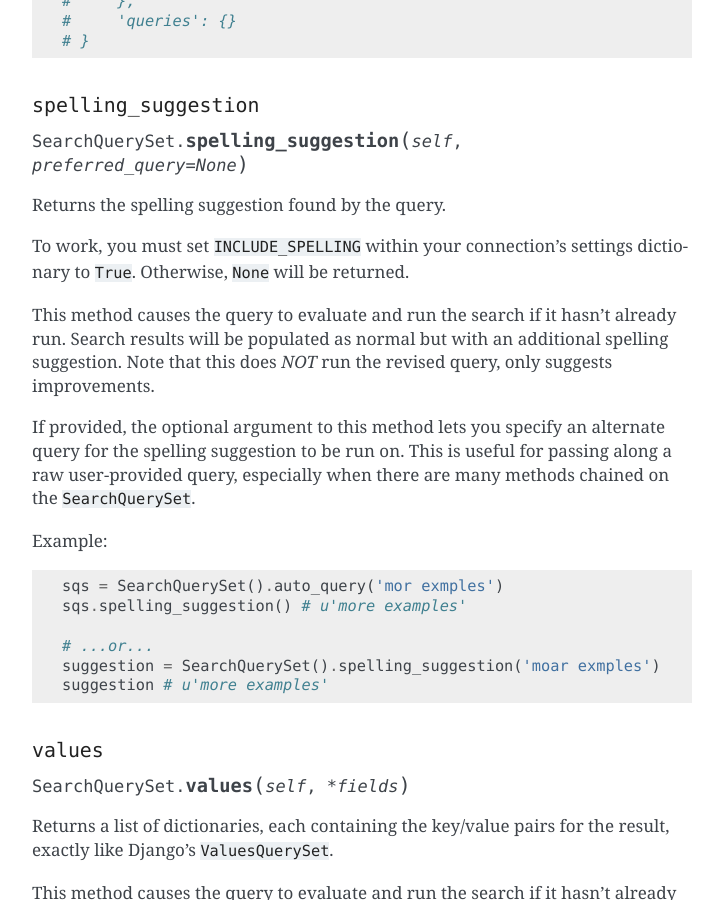
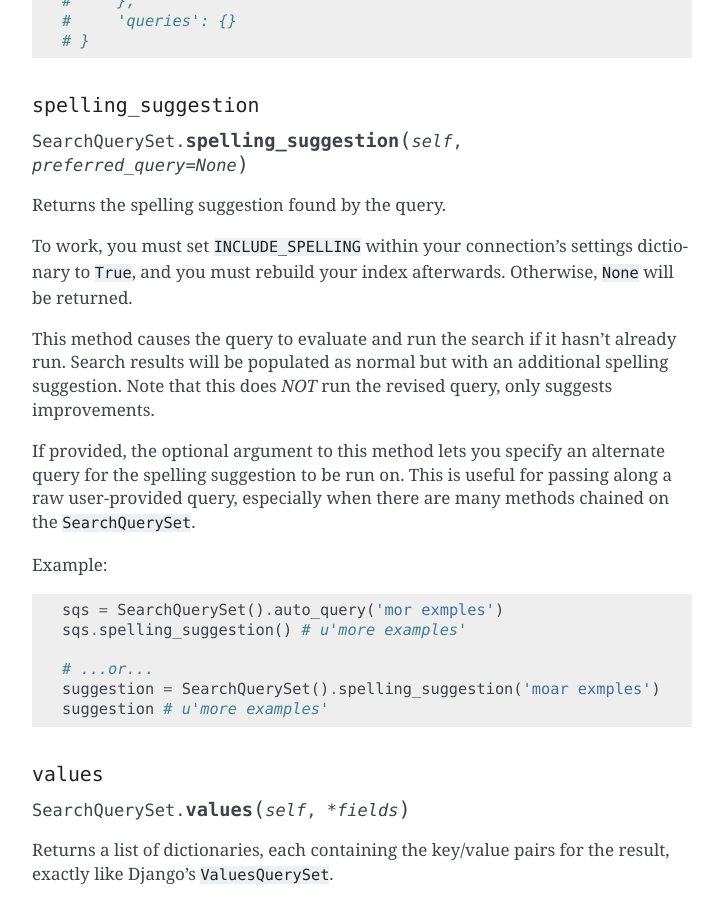
Before and after one commit to django-haystack/django-haystack, a Sphinx documentation site: the page built from docs/searchqueryset_api.rst, in a window 1280 px wide and 900 px high, scrolled down 13202 px. Shown: the whole window, without its empty margins (388-1111 px from the left). Built offline with Sphinx 7.4.7, drawn with Linux system fonts in a browser that asks for light colours.

Commit message:
Note enabling INCLUDE_SPELLING requires a reindex.

```diff
--- a/docs/searchqueryset_api.rst
+++ b/docs/searchqueryset_api.rst
@@ -632,7 +632,8 @@
 Returns the spelling suggestion found by the query.
 
 To work, you must set ``INCLUDE_SPELLING`` within your connection's
-settings dictionary to ``True``. Otherwise, ``None`` will be returned.
+settings dictionary to ``True``, and you must rebuild your index afterwards.
+Otherwise, ``None`` will be returned.
 
 This method causes the query to evaluate and run the search if it hasn't already
 run. Search results will be populated as normal but with an additional spelling
```
